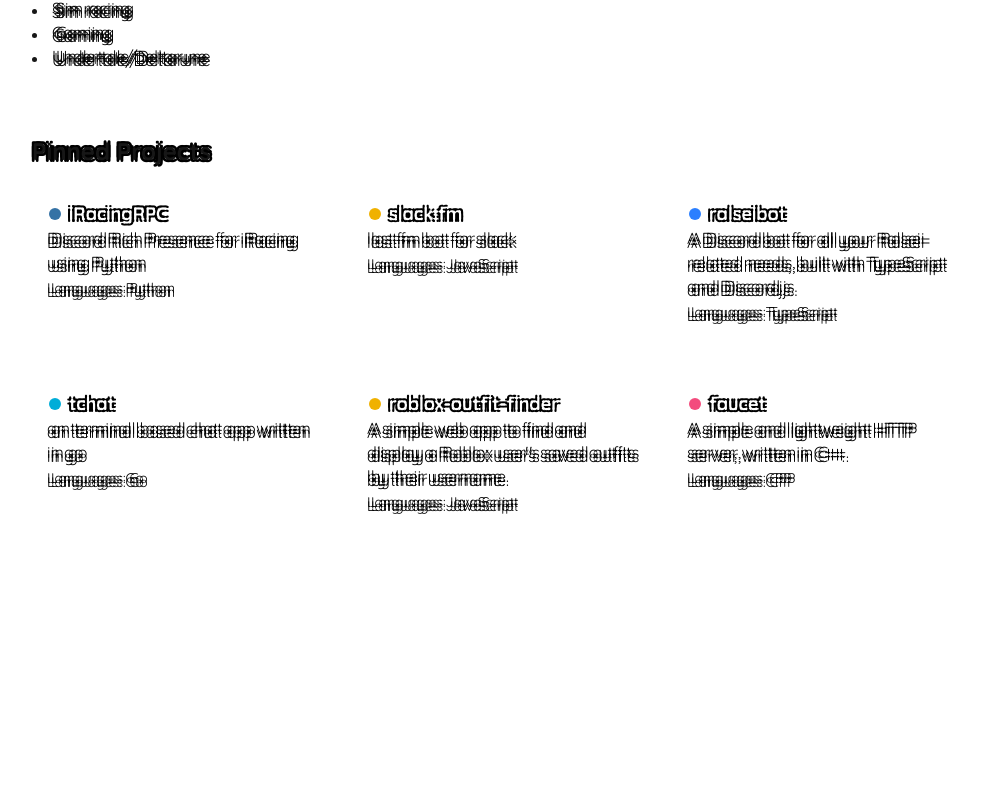
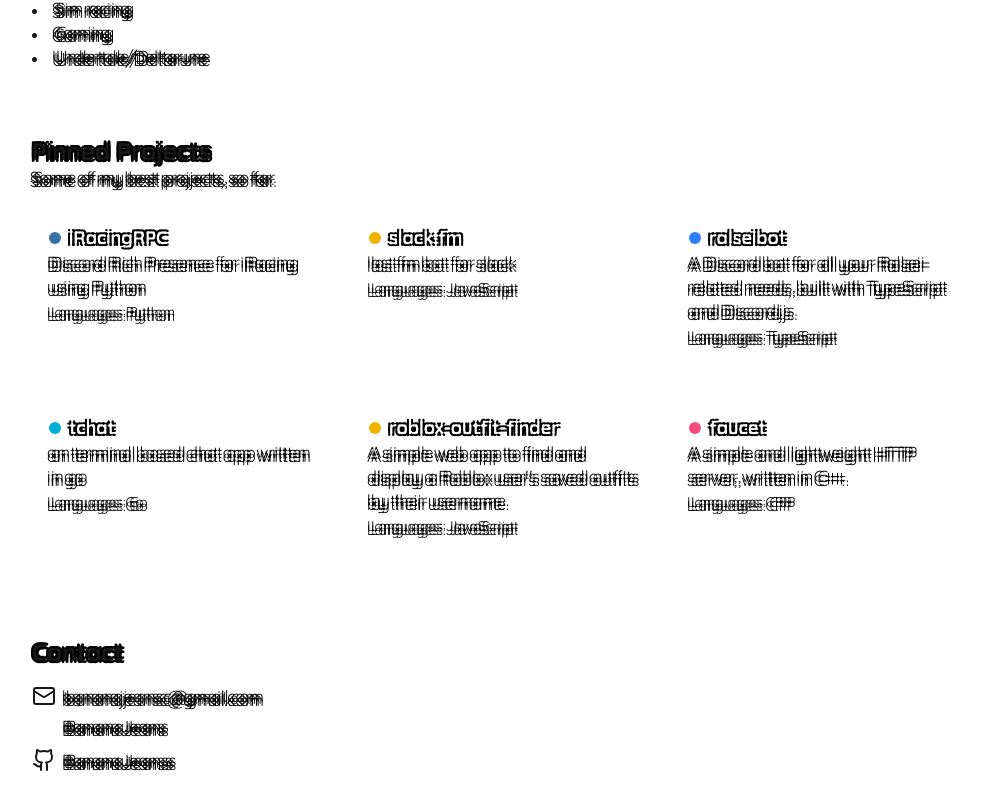
Before and after one commit to BananaJeanss/bnajns, a Next.js app: page / in a window 1280 px wide. Shown: the part 859-1668 px from the top of the page, without its empty margins (0-981 px from the left). Before the commit the page ends 1438 px from the top, so only its background shows below. Built offline with nearby package versions, Linux system fonts and the light colour scheme.

Commit message:
feat: added contact section and some other changes

```diff
--- a/src/app/page.tsx
+++ b/src/app/page.tsx
@@ -1,6 +1,7 @@
 import Image from "next/image";
-import { Github } from "lucide-react";
+import { Github, Mail } from "lucide-react";
 import PinnedProject from "@/components/pinProject";
+import DiscordSvg from "@/components/discordSvg";
 
 export default function Home() {
   return (
@@ -55,7 +56,8 @@
       </div>
       <hr className="border-t border-white/30" />
       <div className="p-8">
-        <h2 className="text-2xl font-bold mb-4">Pinned Projects</h2>
+        <h2 className="text-2xl font-bold">Pinned Projects</h2>
+        <p className="mb-4">Some of my best projects, so far.</p>
         <div className="flex flex-wrap gap-4">
           <PinnedProject
             url="https://github.com/BananaJeanss/iRacingRPC"
@@ -95,6 +97,41 @@
           />
         </div>
       </div>
+      <hr className="border-t border-white/30" />
+      <div className="p-8">
+        <h2 className="text-2xl font-bold mb-4">Contact</h2>
+        <p>
+          <Mail className="inline-block mr-2 mb-2" />
+          <a
+            href="mailto:bananajeansc@gmail.com"
+            className="transition hover:text-blue-400"
+          >
+            bananajeansc@gmail.com
+          </a>
+        </p>
+        <p className="flex items-center gap-2 mb-2">
+          <DiscordSvg className="w-6 h-6" />
+          <a
+            href="https://discord.com/users/269514812881502209"
+            target="_blank"
+            rel="noopener noreferrer"
+            className="transition hover:text-blue-400"
+          >
+            BananaJeans
+          </a>
+        </p>
+        <p>
+          <Github className="inline-block mr-2 mb-2" />
+          <a
+            href="https://github.com/BananaJeanss"
+            target="_blank"
+            rel="noopener noreferrer"
+            className="transition hover:text-blue-400"
+          >
+            BananaJeanss
+          </a>
+        </p>
+      </div>
     </div>
   );
 }
--- /dev/null
+++ b/src/components/discordSvg.tsx
@@ -0,0 +1,18 @@
+import React from "react";
+
+export default function DiscordSvg({ className }: { className?: string }) {
+  return (
+    <svg
+      className={`inline-block align-middle text-white ${className}`}
+      width="24"
+      height="24"
+      viewBox="0 0 24 24"
+      role="img"
+      aria-label="Discord"
+      xmlns="http://www.w3.org/2000/svg"
+      fill="currentColor"
+    >
+        <path d="M20.317 4.37a19.791 19.791 0 0 0-4.885-1.515.074.074 0 0 0-.079.037c-.21.375-.444.864-.608 1.25a18.27 18.27 0 0 0-5.487 0 12.64 12.64 0 0 0-.617-1.25.077.077 0 0 0-.079-.037A19.736 19.736 0 0 0 3.677 4.37a.07.07 0 0 0-.032.027C.533 9.046-.32 13.58.099 18.057a.082.082 0 0 0 .031.057 19.9 19.9 0 0 0 5.993 3.03.078.078 0 0 0 .084-.028 14.09 14.09 0 0 0 1.226-1.994.076.076 0 0 0-.041-.106 13.107 13.107 0 0 1-1.872-.892.077.077 0 0 1-.008-.128 10.2 10.2 0 0 0 .372-.292.074.074 0 0 1 .077-.01c3.928 1.793 8.18 1.793 12.062 0a.074.074 0 0 1 .078.01c.12.098.246.198.373.292a.077.077 0 0 1-.006.127 12.299 12.299 0 0 1-1.873.892.077.077 0 0 0-.041.107c.36.698.772 1.362 1.225 1.993a.076.076 0 0 0 .084.028 19.839 19.839 0 0 0 6.002-3.03.077.077 0 0 0 .032-.054c.5-5.177-.838-9.674-3.549-13.66a.061.061 0 0 0-.031-.03zM8.02 15.33c-1.183 0-2.157-1.085-2.157-2.419 0-1.333.956-2.419 2.157-2.419 1.21 0 2.176 1.096 2.157 2.42 0 1.333-.956 2.418-2.157 2.418zm7.975 0c-1.183 0-2.157-1.085-2.157-2.419 0-1.333.955-2.419 2.157-2.419 1.21 0 2.176 1.096 2.157 2.42 0 1.333-.946 2.418-2.157 2.418z" />
+      </svg>
+  );
+}
--- a/src/components/pinProject.tsx
+++ b/src/components/pinProject.tsx
@@ -38,7 +38,7 @@
             href={url}
             target="_blank"
             rel="noopener noreferrer"
-            className="text-white"
+            className="text-white transition hover:text-blue-400"
           >
             {name}
           </a>
```
